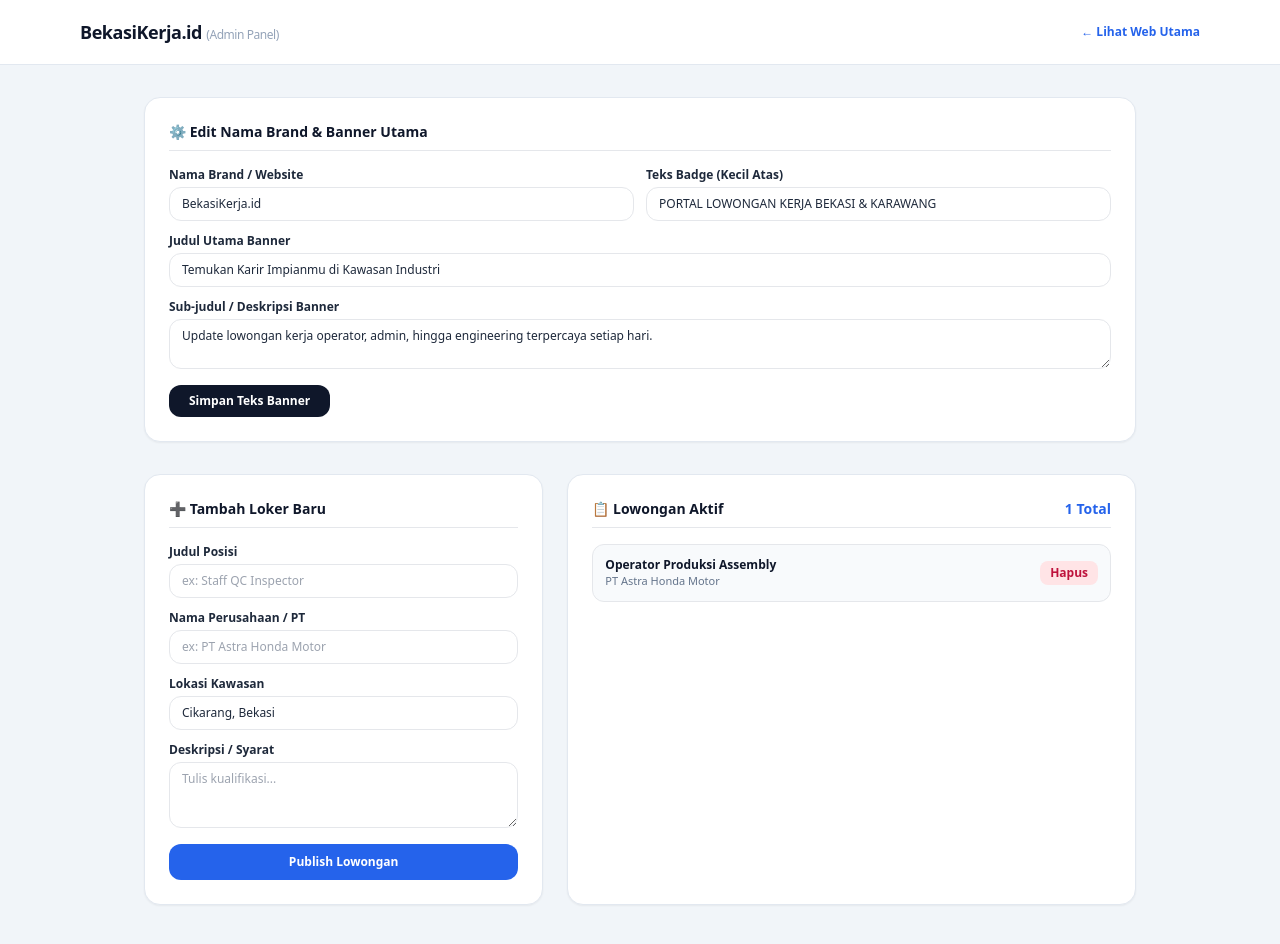
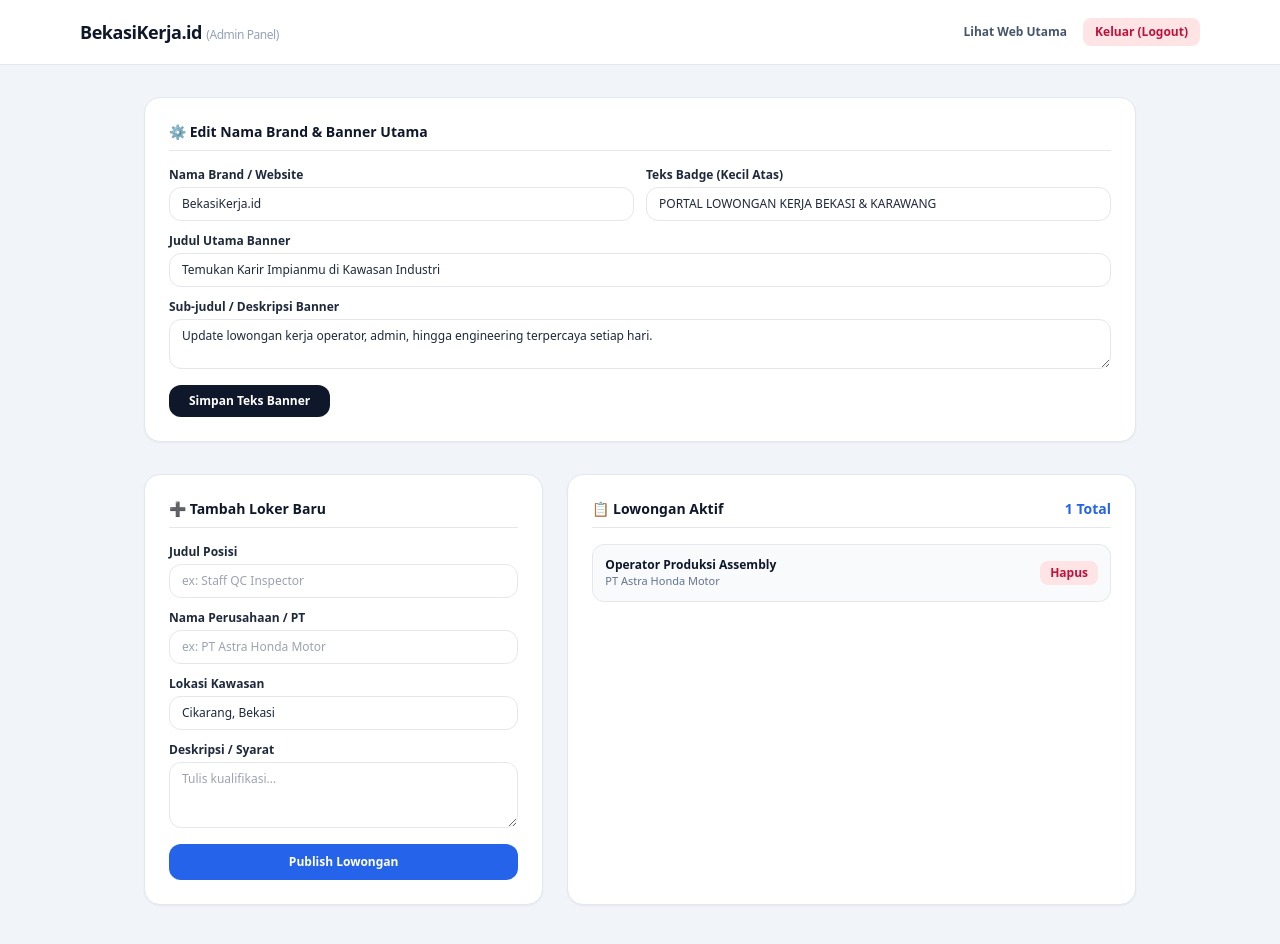
Before and after one commit to bekasikerjaofficial-ux/bekasikerja.id, a Next.js app: page /admin in a window 1280 px wide. Shown: the top 944 px of the page. Built offline with nearby package versions, Linux system fonts and the light colour scheme; sample sign-in values are in the browser's storage.

Commit message:
Update page.js

```diff
--- a/app/admin/page.js
+++ b/app/admin/page.js
@@ -4,6 +4,7 @@ import { useApp } from '../AppContext';
 
 export default function AdminDashboard() {
   const { siteSettings, updateSiteSettings, jobs = [], addJob, deleteJob } = useApp() || {};
+  const [isAuthorized, setIsAuthorized] = useState(false);
 
   const [settingsForm, setSettingsForm] = useState({
     brandName: '', badgeText: '', heroTitle: '', heroSubtitle: ''
@@ -14,8 +15,22 @@ export default function AdminDashboard() {
   });
 
   useEffect(() => {
+    // Cek status login dari halaman /nyosor
+    const loggedIn = localStorage.getItem('bk_admin_logged_in');
+    if (loggedIn === 'true') {
+      setIsAuthorized(true);
+    } else {
+      // Jika belum login, tendang balik ke halaman login /nyosor
+      window.location.href = '/nyosor';
+    }
+
     if (siteSettings) setSettingsForm(siteSettings);
   }, [siteSettings]);
+
+  const handleLogout = () => {
+    localStorage.removeItem('bk_admin_logged_in');
+    window.location.href = '/nyosor';
+  };
 
   const handleSettingsSubmit = (e) => {
     e.preventDefault();
@@ -25,14 +40,19 @@ export default function AdminDashboard() {
 
   const handleJobSubmit = (e) => {
     e.preventDefault();
-    const newJob = {
-      id: Date.now(),
-      ...jobForm
-    };
+    const newJob = { id: Date.now(), ...jobForm };
     if (addJob) addJob(newJob);
     alert('✅ Lowongan Baru Berhasil Diposting!');
     setJobForm({ title: '', company: '', location: 'Cikarang, Bekasi', category: 'Manufaktur / Pabrik', deadline: '30 Sep 2026', desc: '' });
   };
+
+  if (!isAuthorized) {
+    return (
+      <div className="min-h-screen bg-slate-100 flex items-center justify-center p-4 text-xs font-semibold text-slate-500">
+        Memeriksa hak akses admin...
+      </div>
+    );
+  }
 
   return (
     <div className="min-h-screen bg-slate-100 font-sans text-slate-800 pb-16">
@@ -41,7 +61,15 @@ export default function AdminDashboard() {
           <a href="/" className="font-extrabold text-lg tracking-tight text-slate-900">
             {settingsForm.brandName || 'BekasiKerja.id'} <span className="text-xs font-normal text-slate-400">(Admin Panel)</span>
           </a>
-          <a href="/" className="text-xs font-bold text-blue-600 hover:underline">← Lihat Web Utama</a>
+          <div className="flex items-center gap-4 text-xs font-semibold">
+            <a href="/" className="text-slate-600 hover:text-slate-900">Lihat Web Utama</a>
+            <button
+              onClick={handleLogout}
+              className="bg-rose-100 text-rose-700 hover:bg-rose-200 px-3 py-1.5 rounded-lg font-bold transition"
+            >
+              Keluar (Logout)
+            </button>
+          </div>
         </div>
       </header>
 
```
